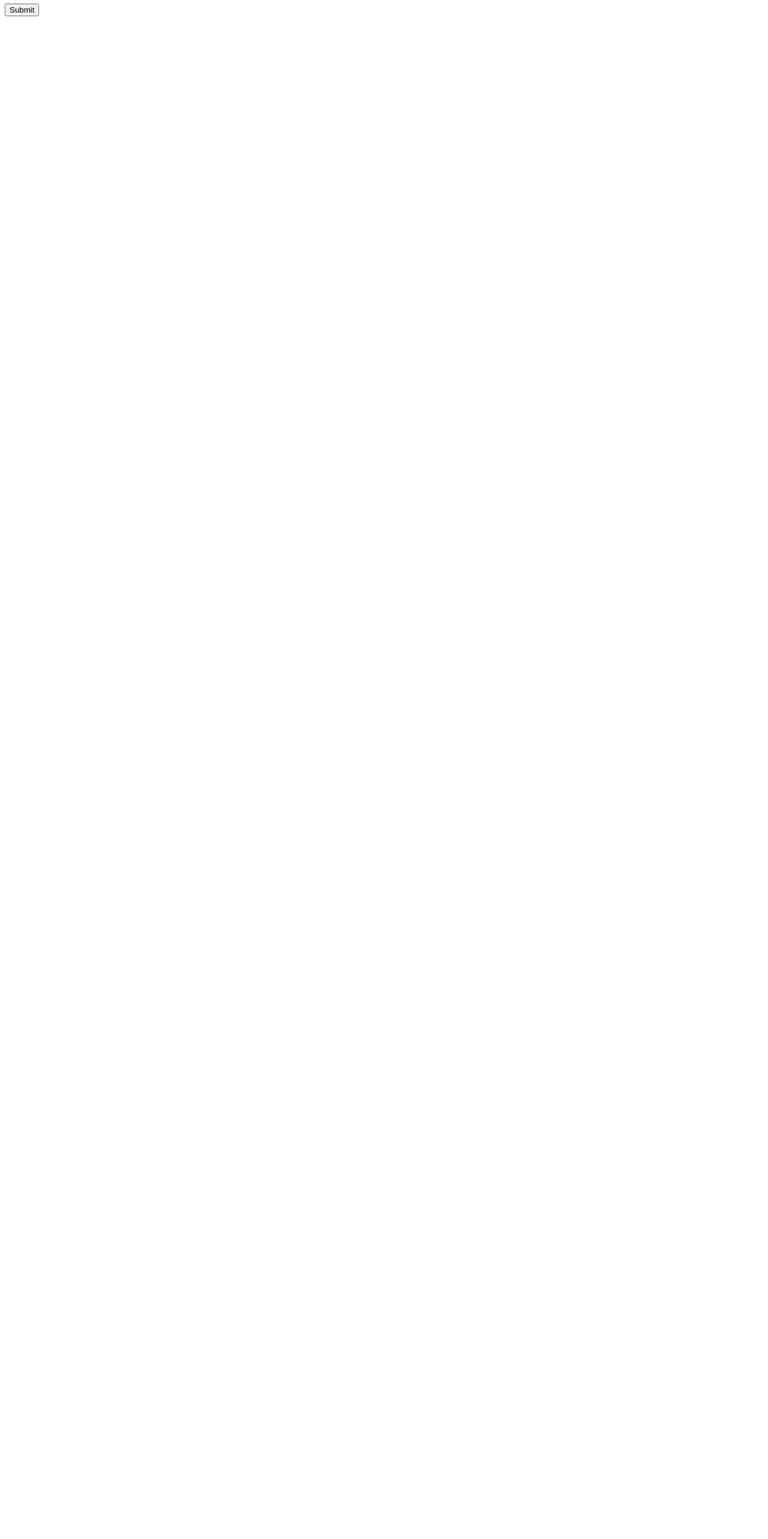
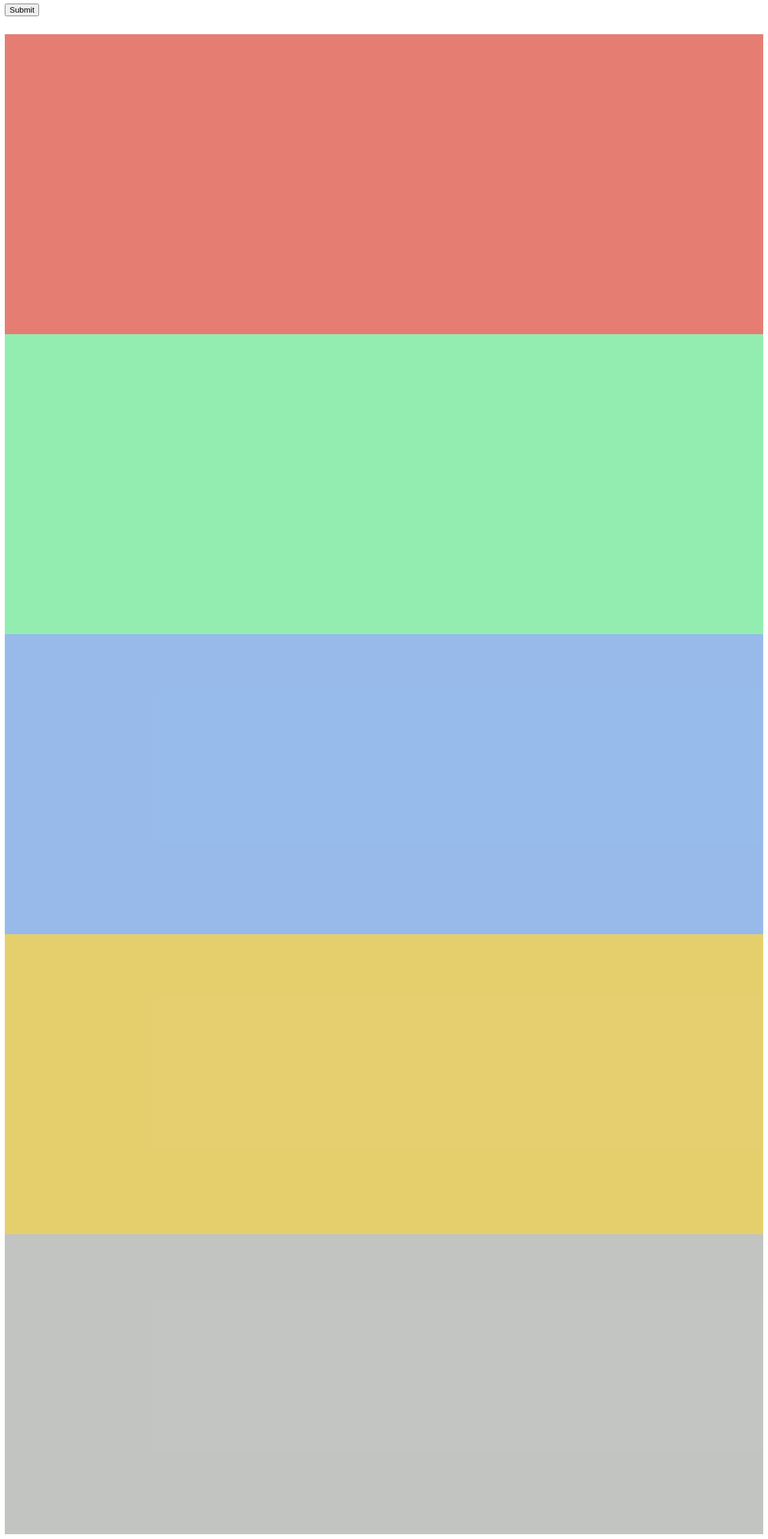
Before and after one commit to MaksymRybalchenkoGH/googlesheet-db, an Angular app: page / in a window 1280 px wide. Shown: the part 122-2687 px from the top of the page at 60% size. Before the commit the page ends 800 px from the top, so only its background shows below. Built offline with nearby package versions, Linux system fonts and the light colour scheme.

Commit message:
NEW LIFE

```diff
--- a/src/app/personal-data/personal-data.component.css
+++ b/src/app/personal-data/personal-data.component.css
@@ -0,0 +1,18 @@
+.info-block {
+  height: 500px;
+}
+.red {
+  background: rgba(216, 56, 40, 0.65);
+}
+.green {
+  background: rgba(21, 216, 83, 0.46);
+}
+.blue {
+  background: rgba(56, 124, 216, 0.52);
+}
+.yellow {
+  background: rgba(216, 182, 32, 0.65);
+}
+.grey {
+  background: rgba(173, 177, 173, 0.75);
+}
--- a/src/app/personal-data/personal-data.component.html
+++ b/src/app/personal-data/personal-data.component.html
@@ -8,3 +8,9 @@
   <hr>
   <input type="submit" value="Submit">
 </form>
+<div style="margin-top: 30px;"></div>
+<div class="info-block red"></div>
+<div class="info-block green"></div>
+<div class="info-block blue"></div>
+<div class="info-block yellow"></div>
+<div class="info-block grey"></div>
--- a/src/app/personal-data/personal-data.component.ts
+++ b/src/app/personal-data/personal-data.component.ts
@@ -20,16 +20,14 @@ export class PersonalDataComponent implements OnInit {
   ngOnInit() {
   }
 
-  public onSubmit(e: Event): void {
-    e.preventDefault()
-
-    const googleScriptKey = '1BdtiFJpwGu1Emutw_W-U3UqLXbNwXxZu63LDWwImgNdwbVpRkuoRWL5A'
+  public onSubmit(formData): void {
     const scriptUrl = 'https://script.google.com/macros/s/AKfycbza5ccExwFnhpmI2to2-5JJxUMhtKmI6QDf3MK3Y7S7HSAzD_ej/exec'
     const url = `${scriptUrl}?callback=ctrlq&name=${this.formName}&email=${this.formEmail}`
-    fetch(url, {mode: 'no-cors'}).then(
+    fetch(url, {mode: 'no-cors'})
+      .then(
       data => console.log('success', data) ,
-      error => console.log('success', error)
-    )
+      error => console.log('error', error)
+      )
 
   }
   private get formName(): string {
```
